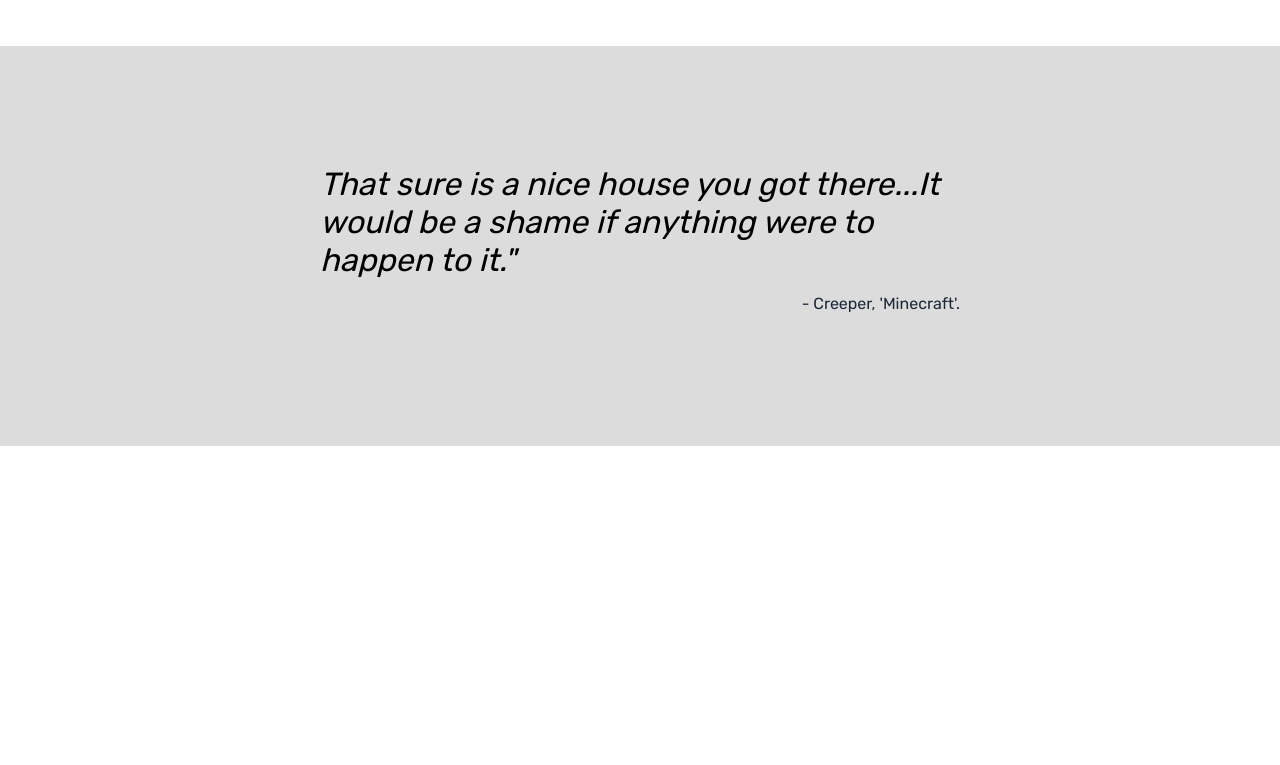
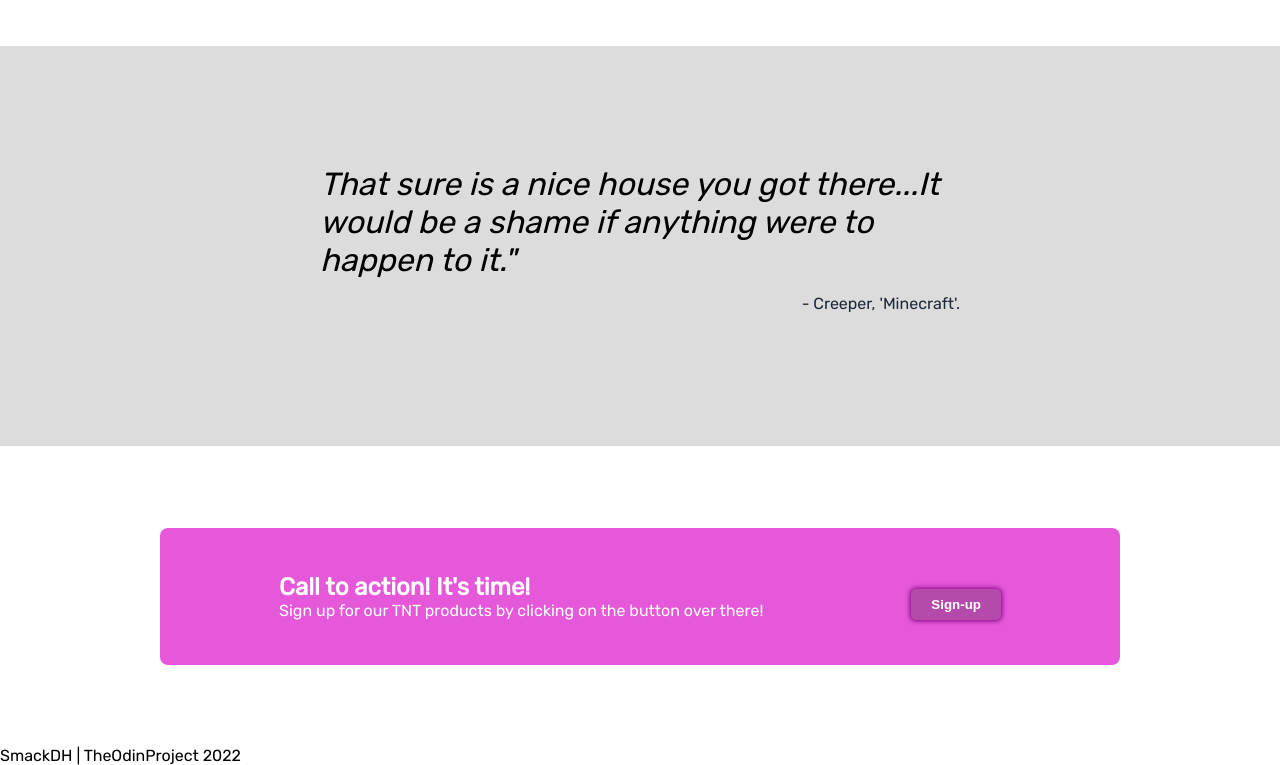
Before and after one commit to smackdh/landing-page, a plain HTML site: page index.html in a window 1280 px wide. Shown: the part 843-1608 px from the top of the page. Before the commit the page ends 1289 px from the top, so only its background shows below. Drawn offline with Linux system fonts and the light colour scheme.

Commit message:
Completed contents 4 and starting footer.

```diff
--- a/index.html
+++ b/index.html
@@ -70,14 +70,27 @@
     </div>
     <div class="contents_3">
         <div class="contents_3_quote">
-
             <h2>
                 That sure is a nice house you got there...It would be a shame if anything were to happen to it."
             </h2>
-            <p>
-                - Creeper, 'Minecraft'.
-            </p>
+            <p>- Creeper, 'Minecraft'.</p>
         </div>
+    </div>
+    <div class="contents_4">
+        <div class="contents_4_modal">
+            <div class="modal_left">
+                <h2>Call to action! It's time!</h2>
+                <p>Sign up for our TNT products by clicking on the button over there!</p>
+            </div>
+            <div class="modal_right">
+                <button>Sign-up</button>
+            </div>
+        </div>
+    </div>
+
+
+    <div class="footer">
+        <p>SmackDH | TheOdinProject 2022</p>
     </div>
 
 </body>
--- a/styles.css
+++ b/styles.css
@@ -102,9 +102,11 @@ li a:hover::after {
     border-radius: 5px;
     border-style: none;
     margin-top: 10px;
+    box-shadow: 0px 0px 5px 1px purple;
 }
 
-.contents_1 button:hover {
+.contents_1 button:hover,
+.modal_right button:hover {
     background-color: rgb(71, 16, 122)
 }
 
@@ -182,3 +184,42 @@ li a:hover::after {
 
 
 /* Contents_4 start */
+
+.contents_4 {
+    display: flex;
+    justify-content: center;
+    align-items: center;
+    height: 300px;
+}
+
+.contents_4_modal {
+    display: flex;
+    justify-content: space-around;
+    width: 75%;
+    flex-wrap: wrap;
+    background-color: #e558d9;
+    border-radius: 8px;
+    padding: 45px;
+
+    color: white
+}
+
+.contents_4 .modal_right {
+    display: flex;
+    align-self: flex-end;
+}
+
+.modal_right button {
+    background-color: #b44bab;
+    color: white;
+    font-weight: bold;
+    padding: 8px 20px;
+    border-radius: 5px;
+    border-style: none;
+    box-shadow: 0px 0px 5px 1px purple;
+    margin-top: 10px;
+}
+
+/* Footer Start */
+
+.footer {}
```
